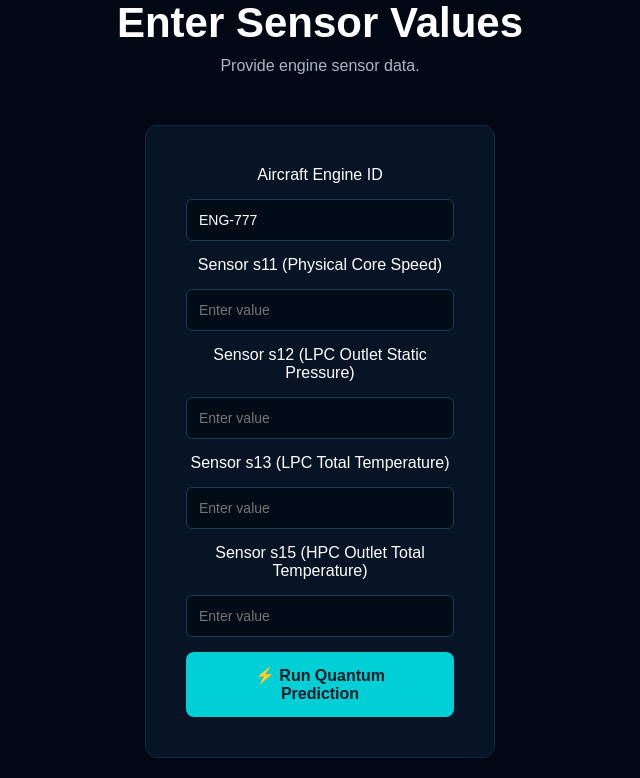
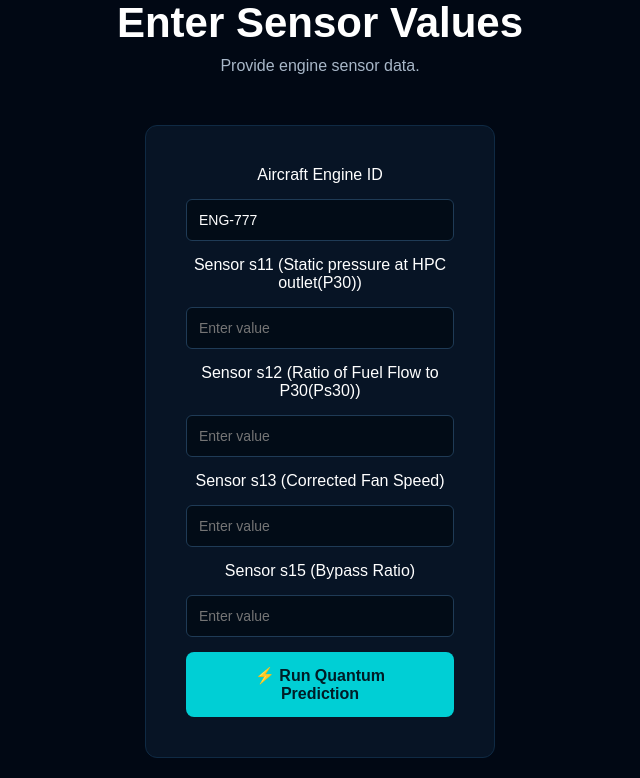
Before and after one commit to girishnalkar/Quantum-computing-based-aircraft-maintenance-prediction-system, a Flask app: page /predict-page in a window 1280 px wide. Shown: the part 741-1519 px from the top of the page, without its empty margins (320-960 px from the left). Run offline with Flask 3, Linux system fonts and the light colour scheme; parts of the project's set-up code (start-up, migrations or seed data) failed here and were passed over.

Commit message:
Brief description of changes

```diff
--- a/templates/predict.html
+++ b/templates/predict.html
@@ -25,16 +25,16 @@
                 <label>Aircraft Engine ID</label>
                 <input id="engine_id" type="text" placeholder="e.g. ENG-777" value="ENG-777">
 
-                <label>Sensor s11 (Physical Core Speed)</label>
+                <label>Sensor s11 (Static pressure at HPC outlet(P30))</label>
                 <input id="s11" type="number" step="any" placeholder="Enter value">
 
-                <label>Sensor s12 (LPC Outlet Static Pressure)</label>
+                <label>Sensor s12 (Ratio of Fuel Flow to P30(Ps30))</label>
                 <input id="s12" type="number" step="any" placeholder="Enter value">
 
-                <label>Sensor s13 (LPC Total Temperature)</label>
+                <label>Sensor s13 (Corrected Fan Speed)</label>
                 <input id="s13" type="number" step="any" placeholder="Enter value">
 
-                <label>Sensor s15 (HPC Outlet Total Temperature)</label>
+                <label>Sensor s15 (Bypass Ratio)</label>
                 <input id="s15" type="number" step="any" placeholder="Enter value">
 
                 <button class="btn btn-primary" onclick="runPrediction()">
--- a/templates/report.html
+++ b/templates/report.html
@@ -15,7 +15,6 @@
 <body>
     <section class="hero small-hero">
         <h1>Maintenance <span>Audit Report</span></h1>
-        <p>The blueprint for trust in a quantum-powered sky.</p>
     </section>
 
     <div class="section">
```
